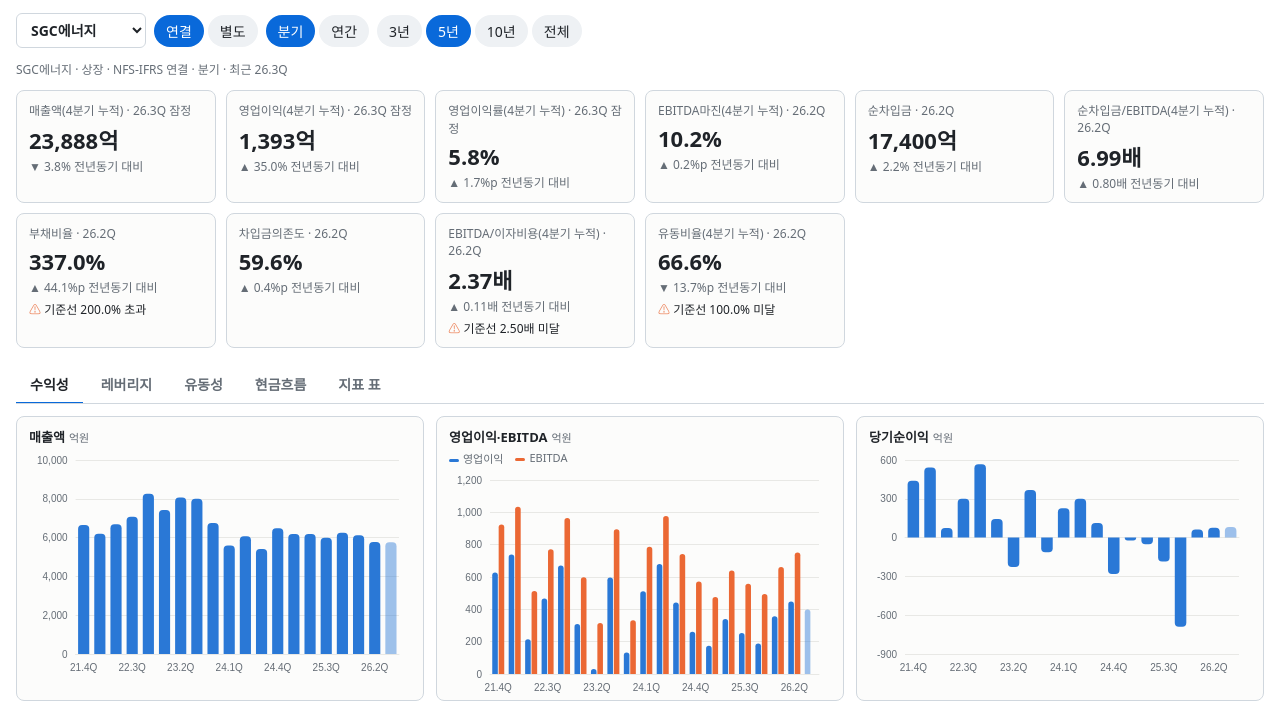
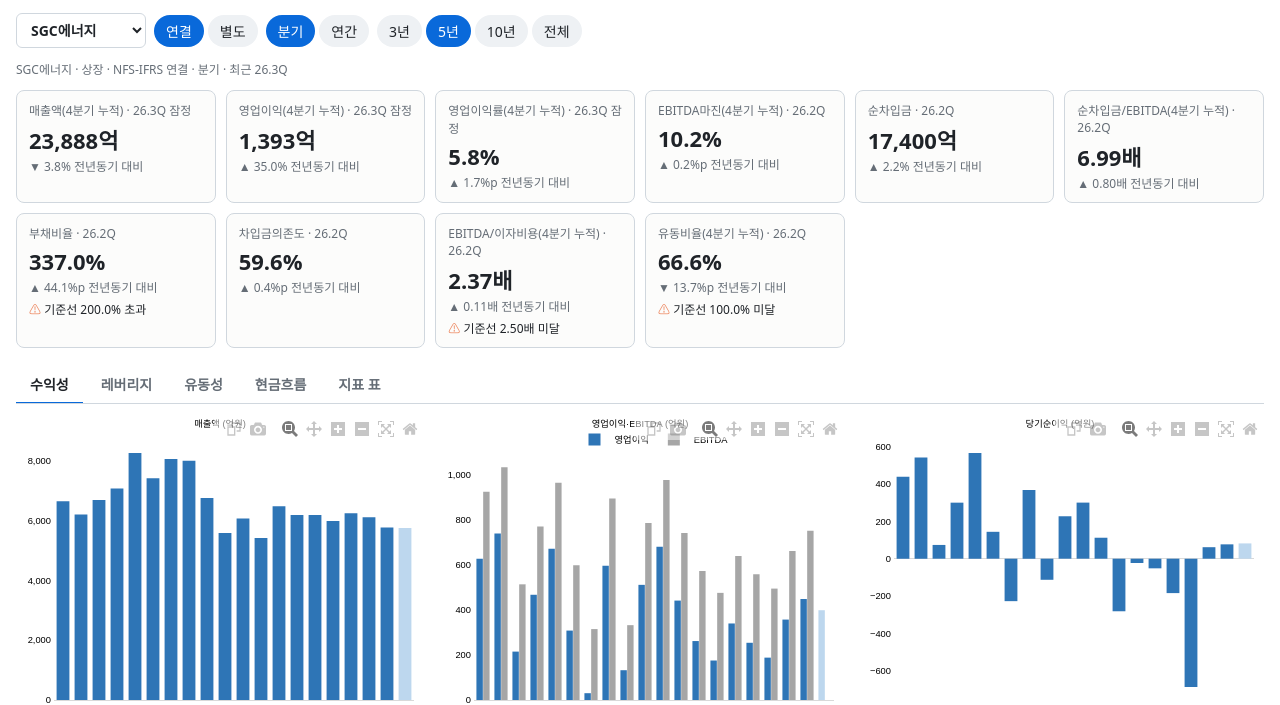
Before and after one commit to HYANGKI-LEE/corp-watch, a plain HTML site: page index.html in a window 1280 px wide. Shown: the part 86-791 px from the top of the page. Drawn offline with nearby package versions, Linux system fonts and the light colour scheme.

Commit message:
차트를 엑셀 스타일로 변경하고 그림 복사 기능 추가
- ECharts -> Plotly 3.1.0
- 가로:세로 8:6, 글꼴 7pt(맑은 고딕), 축선·격자 없음, 흰 배경
- 선: 3년 누적 검정 굵게, 4분기 누적 회색, 분기 연회색 / 막대: 파랑, 잠정 분기는 연하게
- 기준선 점선: 주의 빨강, 양호 파랑
- 범례는 제목 아래 가운데, 기간 비교 차트는 창 이름만(4분기 누적, 3년 누적)
- x축 눈금은 'YY, 마우스 올리면 도구모음(그림 복사, PNG 저장, 확대·이동) 표시
- 클립보드 권한이 없으면 PNG 저장으로 대체

Co-Authored-By: Claude Opus 5.5 <noreply@anthropic.com>

```diff
--- a/css/style.css
+++ b/css/style.css
@@ -55,7 +55,13 @@ h3 { font-size:14px; margin:20px 0 8px; }
 .grid { display:grid; grid-template-columns:repeat(3,minmax(0,1fr)); gap:12px; }
 @media (max-width:1100px) { .grid { grid-template-columns:repeat(2,minmax(0,1fr)); } }
 @media (max-width:700px)  { .grid { grid-template-columns:1fr; } }
-.card { background:var(--card); border:1px solid var(--line); border-radius:8px; padding:10px 12px 4px; min-width:0; }
+/* 차트는 엑셀 그림처럼 흰 배경·테두리 없음, 가로:세로 = 8:6 (다크 모드에서도 흰 배경 유지 — 복사해 붙일 때 그대로) */
+.card { background:#ffffff; border-radius:4px; padding:0; min-width:0; overflow:hidden; }
+.card .chart { width:100%; aspect-ratio:8/6; height:auto; }
+.card .chart.empty { display:flex; align-items:center; justify-content:center; color:#7f7f7f; font-size:12px; }
+#toast { position:fixed; left:50%; bottom:24px; transform:translateX(-50%); background:#1f2328; color:#fff;
+  padding:8px 14px; border-radius:6px; font-size:13px; opacity:0; transition:opacity .2s; pointer-events:none; z-index:10; }
+#toast.on { opacity:1; }
 .card h4 { margin:0; font-size:13px; }
 .card .u { color:var(--muted); font-size:11px; font-weight:400; margin-left:4px; }
 .legend { display:flex; flex-wrap:wrap; gap:4px 12px; font-size:11px; color:var(--muted); margin-top:4px; }
--- a/js/app.js
+++ b/js/app.js
@@ -12,7 +12,7 @@ const CHARTS = {
     { t: "EBITDA마진", type: "line", s: ["ebitda_margin_ttm", "ebitda_margin_3y"] },
     { t: "매출원가율", type: "line", s: ["cogs_ratio"] },
     { t: "당기순이익률(4분기 누적)", type: "line", s: ["ni_margin_ttm"] },
-    { t: "4분기 누적 손익", type: "line", s: ["revenue_ttm", "op_ttm", "ebitda_ttm"] },
+    { t: "4분기 누적 영업이익·EBITDA", type: "line", s: ["op_ttm", "ebitda_ttm"] },
   ],
   "레버리지": [
     { t: "차입금", type: "line", s: ["debt", "net_debt", "net_debt_lease"] },
@@ -165,7 +165,78 @@ function renderKpis(v) {
   $("#kpis").innerHTML = html;
 }
 
-function disposeCharts() { charts.forEach((c) => c.dispose()); charts = []; }
+// ---------------------------------------------------------------- 차트 (엑셀 스타일, Plotly)
+const PT7 = 7 * 96 / 72;            // 엑셀 7pt -> px
+const FONT = { family: "'Malgun Gothic','맑은 고딕',sans-serif", size: PT7, color: "#000000" };
+const BAR = ["#2e75b6", "#a6a6a6", "#7f7f7f"];
+const RED = "#ff0000", BLUE = "#0070c0";
+// 기준선 색: 넘어서면 나쁜 방향(up=클수록 나쁨)
+const BAD_DIR = {
+  debt_ebitda: "up", debt_ebitda_ttm: "up", debt_ebitda_3y: "up", netdebt_ebitda_ttm: "up", netdebt_ebitda_3y: "up",
+  dep_ratio_ttm: "up", dep_ratio_lease_ttm: "up", debt_ratio: "up", leverage_3y: "up",
+};
+
+// 선 스타일: 기간 창이 길수록 진하고 굵게(3년 누적=검정 굵게, 4분기 누적=회색)
+const baseKey = (x) => x.replace(/_(ttm|3y)$/, "");
+// 같은 지표를 기간 창만 달리해 비교하는 차트인지(예: op_margin, op_margin_ttm, op_margin_3y)
+const sameFamily = (keys) => keys.some((x) => /_(ttm|3y)$/.test(x)) && new Set(keys.map(baseKey)).size === 1;
+
+function lineStyle(key, keys, i) {
+  const windowed = sameFamily(keys);
+  if (keys.length === 1) return { color: "#000000", width: 2.25 };
+  if (windowed) {
+    const has3y = keys.some((k) => k.endsWith("_3y"));
+    if (key.endsWith("_3y")) return { color: "#000000", width: 2.25 };
+    if (key.endsWith("_ttm")) return has3y ? { color: "#a6a6a6", width: 1.5 } : { color: "#000000", width: 2.25 };
+    return { color: "#c9c9c9", width: 1 };
+  }
+  return [{ color: "#000000", width: 2.25 }, { color: "#a6a6a6", width: 1.5 }, { color: BLUE, width: 1.5 }][i] || { color: "#7f7f7f", width: 1 };
+}
+
+// 그림 복사 버튼(클립보드에 PNG)
+const COPY_ICON = { width: 24, height: 24, path: "M8 2h14v14h-6v-2h4V4H10v4H8z M2 8h12v14H2z M4 10v10h8V10z" };
+async function copyChart(gd) {
+  const opts = { format: "png", width: gd._fullLayout.width, height: gd._fullLayout.height, scale: 2 };
+  try {
+    // 클릭 직후 바로 write 를 호출해야 브라우저가 허용한다(이미지는 Promise 로 넘김)
+    const blob = Plotly.toImage(gd, opts).then((url) => fetch(url)).then((r) => r.blob());
+    await navigator.clipboard.write([new ClipboardItem({ "image/png": blob })]);
+    toast("그림을 복사했어요. 엑셀·파워포인트에 붙여넣기 하세요");
+  } catch (e) {
+    // 클립보드 권한이 없는 환경이면 PNG 파일로 대신 저장
+    Plotly.downloadImage(gd, { ...opts, filename: gd.dataset.fname || "chart" });
+    toast("이 브라우저에선 복사가 막혀 있어 PNG로 저장했어요");
+  }
+}
+function toast(msg) {
+  let t = $("#toast");
+  if (!t) { t = document.createElement("div"); t.id = "toast"; document.body.appendChild(t); }
+  t.textContent = msg; t.classList.add("on");
+  clearTimeout(t._h); t._h = setTimeout(() => t.classList.remove("on"), 1600);
+}
+
+// 범례는 짧게: 같은 지표의 기간 창 비교 차트면 창 이름만(예: "4분기 누적", "3년 누적")
+const PLAIN_LEG = { op_margin: "분기", debt_ebitda: "분기(연율화)", dep_ratio: "분기말", debt_ratio: "분기말", leverage: "분기말" };
+function legendName(k, keys) {
+  if (!sameFamily(keys)) return label(k);
+  if (k.endsWith("_3y")) return "3년 누적";
+  if (k.endsWith("_ttm")) return state.freq === "A" ? "연간" : "4분기 누적";
+  return state.freq === "A" ? "연간" : PLAIN_LEG[k] || "분기";
+}
+
+// 도구모음 한글 이름
+Plotly.register({ moduleType: "locale", name: "ko", dictionary: {
+  "Download plot as a png": "그림 저장(PNG)", "Download plot as a PNG": "그림 저장(PNG)", "Zoom": "확대 영역 선택", "Pan": "이동",
+  "Zoom in": "확대", "Zoom out": "축소", "Autoscale": "자동 범위", "Reset axes": "원래대로",
+} });
+
+function disposeCharts() { charts.forEach((el) => Plotly.purge(el)); charts = []; }
+
+function chartTitle(def, unit) {
+  let t = def.t;
+  if (state.freq === "A") t = t.replace("(4분기 누적, YoY)", "(YoY)").replace("(4분기 누적)", "").replace("4분기 누적", "연간").trim();
+  return unit === "억원" ? `${t} (억원)` : t;
+}
 
 function renderCharts(v) {
   disposeCharts();
@@ -173,89 +244,89 @@ function renderCharts(v) {
   const box = $("#charts");
   box.hidden = false;
   box.innerHTML = "";
-  const colors = [css("--s1"), css("--s2"), css("--s3"), css("--s4")];
-  const ink = css("--muted"), grid = css("--grid"), ref = css("--ref"), surface = css("--card"), fg = css("--fg");
   const cats = v.periods.map((p, i) => periodLabel(p, state.freq) + (v.prelim[i] ? "*" : ""));
+
+  // x축 눈금: 연도만 'YY (분기는 1분기 위치). 기간이 길면 2년 간격
+  const years = new Set(v.periods.map((p) => p.slice(0, 4))).size;
+  const every = years > 12 ? 2 : 1;
+  const tickIdx = v.periods.map((p, i) => i).filter((i) => {
+    const p = v.periods[i];
+    const y = +p.slice(0, 4);
+    return (state.freq === "A" || p.endsWith("-03")) && y % every === 0;
+  });
+  const tickvals = tickIdx.map((i) => cats[i]);
+  const ticktext = tickIdx.map((i) => "'" + v.periods[i].slice(2, 4));
 
   CHARTS[state.tab].forEach((def) => {
     const keys = seriesKeys(def.s).filter((k) => META[k] && v.b.values[k]);
     const unit = META[keys[0]].unit;
     const card = document.createElement("div");
     card.className = "card";
-    const th = [...new Set(keys.flatMap((k) => META[k].thresholds || []))];
-    const leg = keys.length > 1 || th.length
-      ? `<div class="legend">${keys.map((k, i) => `<span><i style="background:${colors[i]}"></i>${label(k)}</span>`).join("")}` +
-        (th.length ? `<span><i class="dash"></i>기준선</span>` : "") + `</div>` : "";
-    card.innerHTML = `<h4>${state.freq === "A" ? def.t.replace("(4분기 누적, YoY)", "(YoY)").replace("(4분기 누적)", "").replace("4분기 누적", "연간") : def.t}<span class="u">${unit === "억원" ? "억원" : unit}</span></h4>${leg}<div class="chart"></div>`;
+    card.innerHTML = `<div class="chart"></div>`;
     box.appendChild(card);
+    const el = card.querySelector(".chart");
 
-    const series = keys.map((k, si) => {
-      const raw = v.b.values[k].slice(v.start);
-      const data = raw.map((x, i) => {
-        const y = plotVal(x, unit);
-        if (def.type !== "bar") return y;
-        return { value: y, itemStyle: { borderRadius: y < 0 ? [0, 0, 4, 4] : [4, 4, 0, 0], opacity: v.prelim[i] ? 0.45 : 1 } };
-      });
-      const s = {
-        name: label(k), type: def.type, data, color: colors[si],
-        emphasis: { focus: "none" },
-      };
-      if (def.type === "bar") Object.assign(s, { barMaxWidth: 18, barGap: "15%" });
-      else Object.assign(s, { lineStyle: { width: 2 }, symbol: "circle", symbolSize: 8, showSymbol: false, connectNulls: false });
-      if (si === 0 && th.length) {
-        s.markLine = {
-          silent: true, symbol: "none",
-          lineStyle: { color: ref, type: "dashed", width: 1 },
-          label: { color: ink, fontSize: 10, formatter: (p) => fmt(unit === "%" ? p.value / 100 : p.value, unit), position: "insideEndTop" },
-          data: th.map((t) => ({ yAxis: plotVal(t, unit) })),
-        };
+    const traces = keys.map((k, i) => {
+      const y = v.b.values[k].slice(v.start).map((x) => plotVal(x, unit));
+      const hv = unit === "%" ? "%{y:.1f}%" : unit === "배" ? "%{y:.2f}배" : "%{y:,.0f}억";
+      const nm = legendName(k, keys);
+      const t = { type: def.type === "bar" ? "bar" : "scatter", name: nm, x: cats, y,
+                  hovertemplate: `${hv}<extra>${nm}</extra>` };
+      if (def.type === "bar") {
+        t.marker = { color: y.map((_, j) => (v.prelim[j] ? "#bdd7ee" : BAR[i] || BAR[0])) };
+      } else {
+        t.mode = "lines";
+        t.line = lineStyle(k, keys, i);
+        t.connectgaps = false;
       }
-      return s;
+      return t;
+    });
+    if (!traces.some((t) => t.y.some((y) => y != null))) {
+      el.className = "chart empty"; el.textContent = "이 기간에 데이터가 없어요"; return;
+    }
+
+    // 기준선: 하나면 빨강, 둘이면 나쁜 쪽 빨강·좋은 쪽 파랑 (점선)
+    const th = [...new Set(keys.flatMap((k) => META[k].thresholds || []))].sort((a, b) => a - b);
+    const dir = keys.map((k) => BAD_DIR[k]).find(Boolean) || "down";
+    const shapes = th.map((t, i) => {
+      const bad = th.length === 1 || (dir === "up" ? i === th.length - 1 : i === 0);
+      return { type: "line", xref: "paper", x0: 0, x1: 1, y0: plotVal(t, unit), y1: plotVal(t, unit),
+               line: { color: bad ? RED : BLUE, width: 1.5, dash: "dash" }, layer: "below" };
     });
 
-    const has = series.some((s) => s.data.some((x) => (x && typeof x === "object" ? x.value : x) != null));
-    const el = card.querySelector(".chart");
-    if (!has) { el.className = "empty"; el.textContent = "이 기간에 데이터가 없어요"; return; }
-
-    const ch = echarts.init(el, null, { renderer: "svg" });
-    ch.setOption({
-      animation: false,
-      grid: { left: 8, right: 12, top: 14, bottom: 4, containLabel: true },
-      tooltip: {
-        trigger: "axis", axisPointer: { type: def.type === "bar" ? "shadow" : "line", lineStyle: { color: ink } },
-        backgroundColor: surface, borderColor: grid, textStyle: { color: fg, fontSize: 12 },
-        formatter: (ps) => {
-          const i = ps[0].dataIndex;
-          let h = `<b>${periodLabel(v.periods[i], state.freq)}</b>${v.prelim[i] ? " (잠정)" : ""}`;
-          ps.forEach((p) => {
-            const val = p.value == null ? null : (unit === "%" ? p.value / 100 : p.value);
-            h += `<br>${p.marker}${p.seriesName}: <b>${fmt(val, unit)}</b>`;
-          });
-          return h;
-        },
-      },
-      xAxis: { type: "category", data: cats, axisLine: { lineStyle: { color: grid } }, axisTick: { show: false },
-               axisLabel: { color: ink, fontSize: 10, hideOverlap: true } },
-      yAxis: { type: "value", scale: def.type === "line" && unit !== "억원", splitLine: { lineStyle: { color: grid } },
-               ...thresholdRange(series, th.map((t) => plotVal(t, unit))),
-               axisLabel: { color: ink, fontSize: 10, formatter: axisFmt(unit) } },
-      series,
-    });
-    charts.push(ch);
+    const legend = traces.length > 1;
+    const layout = {
+      font: FONT,
+      paper_bgcolor: "#ffffff", plot_bgcolor: "#ffffff",
+      title: { text: chartTitle(def, unit), x: 0.5, xanchor: "center", y: 0.985, yanchor: "top", font: { ...FONT } },
+      showlegend: legend,
+      legend: { orientation: "h", x: 0.5, xanchor: "center", y: 1.0, yanchor: "bottom", font: FONT,
+                bgcolor: "rgba(0,0,0,0)", itemwidth: 30, tracegroupgap: 0 },
+      margin: { l: 38, r: 10, t: legend ? 38 : 24, b: 22, pad: 2 },
+      barmode: "group", bargap: 0.25, bargroupgap: 0.05,
+      hovermode: "x unified",
+      hoverlabel: { bgcolor: "#ffffff", bordercolor: "#a6a6a6", font: { ...FONT, size: 11 } },
+      xaxis: { type: "category", tickmode: "array", tickvals, ticktext, tickangle: 0,
+               unifiedhovertitle: { text: "<b>%{x}</b>" },
+               showline: false, showgrid: false, zeroline: false, ticks: "", fixedrange: false },
+      yaxis: { showline: false, showgrid: false, ticks: "", zeroline: unit !== "억원" ? false : true,
+               zerolinecolor: "#d9d9d9", zerolinewidth: 1,
+               ticksuffix: unit === "%" ? "%" : unit === "배" ? "배" : "", tickformat: unit === "억원" ? "," : "",
+               rangemode: def.type === "bar" ? "tozero" : "normal" },
+      shapes,
+    };
+    const config = {
+      responsive: true, displaylogo: false, displayModeBar: "hover", locale: "ko",
+      modeBarButtons: [
+        [{ name: "그림 복사", icon: COPY_ICON, click: (gd) => copyChart(gd) }, "toImage"],
+        ["zoom2d", "pan2d", "zoomIn2d", "zoomOut2d", "autoScale2d", "resetScale2d"],
+      ],
+      toImageButtonOptions: { format: "png", filename: `${state.comp.name}_${chartTitle(def, unit)}`, scale: 2 },
+    };
+    el.dataset.fname = config.toImageButtonOptions.filename;
+    Plotly.newPlot(el, traces, layout, config);
+    charts.push(el);
   });
-}
-
-// 기준선이 데이터 범위 밖이면 축을 넓혀 보이게 한다(눈금이 깔끔하도록 반올림)
-function thresholdRange(series, ths) {
-  if (!ths.length) return {};
-  const ys = series.flatMap((s) => s.data.map((x) => (x && typeof x === "object" ? x.value : x))).filter((y) => y != null);
-  if (!ys.length) return {};
-  let lo = Math.min(...ys), hi = Math.max(...ys);
-  const tlo = Math.min(...ths), thi = Math.max(...ths);
-  if (tlo >= lo && thi <= hi) return {};
-  lo = Math.min(lo, tlo); hi = Math.max(hi, thi);
-  const step = Math.pow(10, Math.floor(Math.log10(hi - lo || 1))) / 2;
-  return { min: Math.floor((lo - step * 0.2) / step) * step, max: Math.ceil((hi + step * 0.2) / step) * step };
 }
 
 function renderTable(v) {
@@ -320,8 +391,6 @@ function bind() {
     document.querySelectorAll("#tabs button").forEach((b) => b.classList.toggle("on", b.dataset.tab === t));
     render();
   });
-  window.addEventListener("resize", () => charts.forEach((c) => c.resize()));
-  matchMedia("(prefers-color-scheme: dark)").addEventListener("change", render);
 }
 
 fetch(DATA_URL)
```
Also changed, not shown: index.html (+2 -2 lines).
